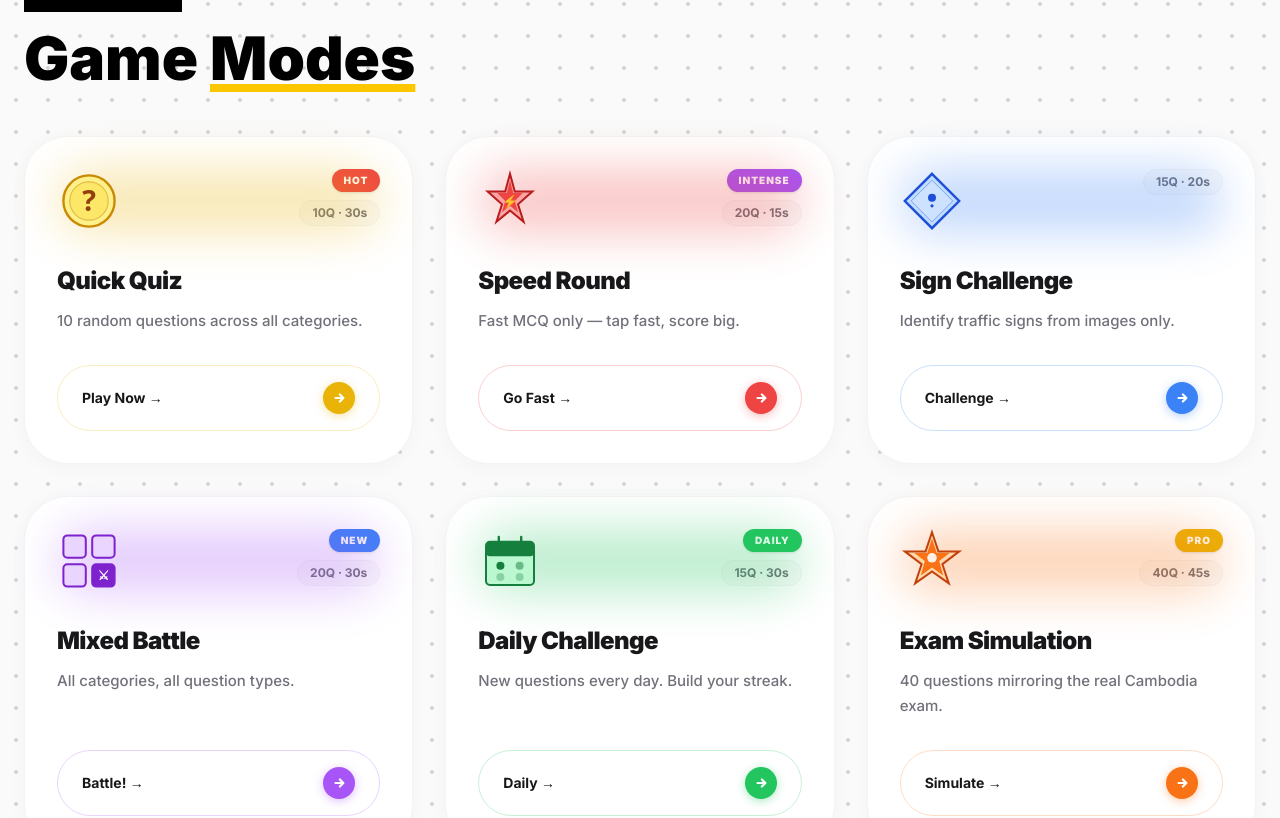
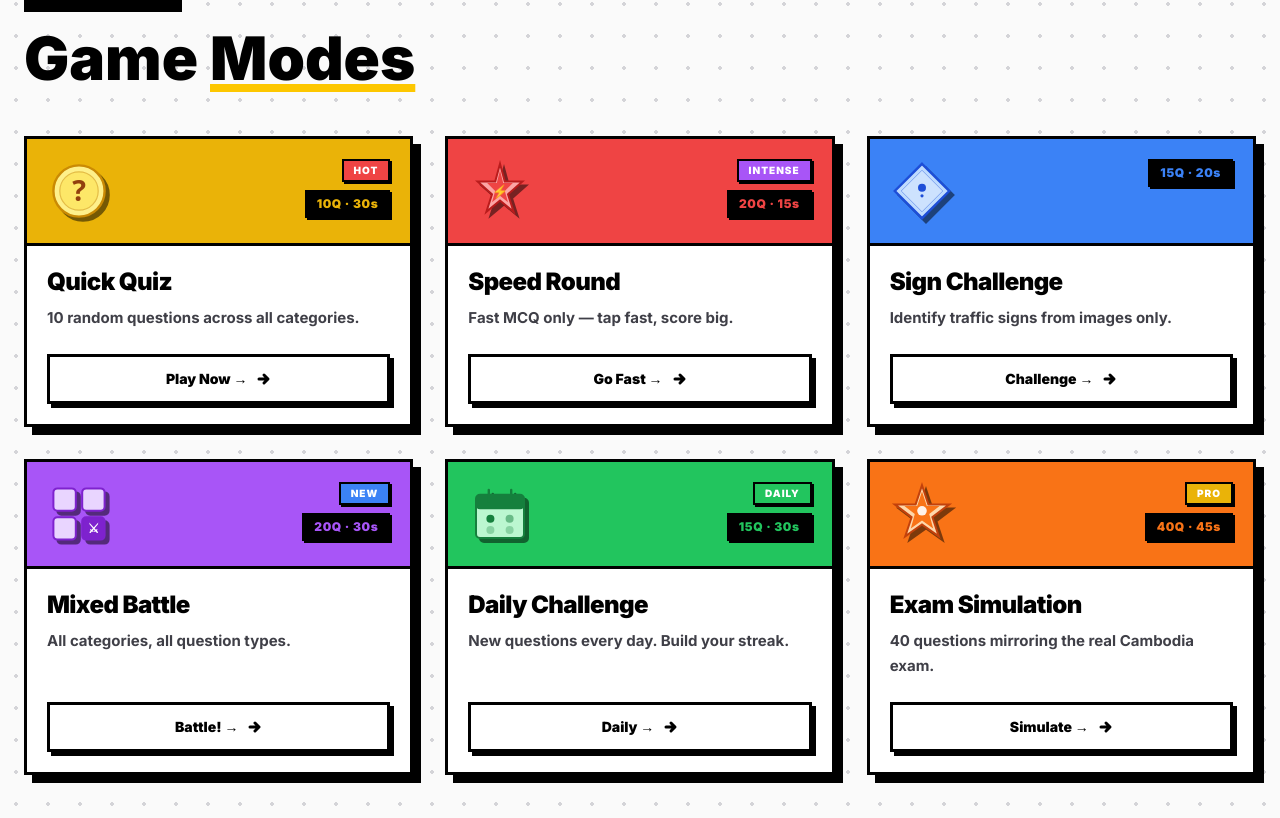
Before and after one commit to shiliaiwei/kesararam-with-digital, a Next.js app: page /play in a window 1280 px wide. Shown: the part 979-1797 px from the top of the page. Built offline with nearby package versions, Linux system fonts and the light colour scheme; no server answers; a web font is replaced by a local one.

Commit message:
feat: redesign play page cards with a brutalist aesthetic and custom arcade-style interactions

```diff
--- a/src/app/(public)/play/page.tsx
+++ b/src/app/(public)/play/page.tsx
@@ -107,36 +107,35 @@ function GameModeCard({ mode, index, kh, khFont }: {
   return (
     <Link
       href={mode.href}
-      className="group relative flex flex-col h-full bg-white rounded-3xl p-6 md:p-8 border border-zinc-100 shadow-[0_4px_20px_rgba(0,0,0,0.03)] transition-all duration-300 ease-out hover:-translate-y-2 hover:shadow-[0_20px_40px_rgba(0,0,0,0.08)] hover:border-zinc-200 active:scale-[0.98]"
+      className="group flex flex-col h-full bg-white border-[3px] border-black transition-all duration-150 hover:-translate-y-1 hover:-translate-x-1 active:translate-x-[8px] active:translate-y-[8px] outline-none"
+      style={{ boxShadow: "8px 8px 0 #000" }}
+      onPointerDown={(e) => { e.currentTarget.style.boxShadow = "0px 0px 0 #000"; }}
+      onPointerUp={(e) => { e.currentTarget.style.boxShadow = "8px 8px 0 #000"; }}
+      onPointerLeave={(e) => { e.currentTarget.style.boxShadow = "8px 8px 0 #000"; }}
     >
-      {/* Decorative subtle background gradient on hover */}
+      {/* Solid Color Header Row */}
       <div
-        className="absolute inset-0 rounded-3xl opacity-0 group-hover:opacity-[0.03] transition-opacity duration-300 pointer-events-none"
-        style={{ background: `radial-gradient(circle at top right, ${mode.color}, transparent 70%)` }}
-      />
-
-      {/* Header Row */}
-      <div className="relative flex justify-between items-start mb-8 z-10">
-        <div className="w-16 h-16 flex-shrink-0 transition-transform duration-500 cubic-bezier(0.34,1.56,0.64,1) group-hover:scale-110 group-hover:-rotate-6">
-          {/* Subtle colored glow behind icon */}
-          <div className="absolute inset-0 rounded-full blur-xl opacity-30" style={{ backgroundColor: mode.color }} />
-          <div className="relative w-full h-full">
-            <IconComp />
-          </div>
+        className="flex justify-between items-start p-5 border-b-[3px] border-black transition-colors duration-200"
+        style={{ backgroundColor: mode.color }}
+      >
+        <div className="w-16 h-16 flex-shrink-0 transition-transform duration-200 group-hover:scale-110 group-hover:-rotate-6"
+             style={{ filter: "drop-shadow(4px 4px 0 rgba(0,0,0,0.5))" }}>
+          <IconComp />
         </div>
 
-        {/* Clean Badges */}
+        {/* Brutalist Arcade Badges */}
         <div className="flex flex-col items-end gap-2">
           {mode.tag && (
             <span
-              className="px-3 py-1 rounded-full text-[10px] font-black tracking-widest text-white uppercase shadow-sm"
-              style={{ backgroundColor: mode.tagColor }}
+              className="px-2.5 py-0.5 text-[10px] font-black tracking-widest text-white uppercase border-[2px] border-black"
+              style={{ backgroundColor: mode.tagColor, boxShadow: "2px 2px 0 #000" }}
             >
               {mode.tag}
             </span>
           )}
           <span
-            className="text-xs font-bold px-3 py-1 rounded-full bg-zinc-50 text-zinc-500 border border-zinc-100 transition-colors group-hover:border-zinc-200 group-hover:text-zinc-700"
+            className="text-xs font-black px-2.5 py-1 bg-black text-white border-[2px] border-black tracking-wider transition-colors"
+            style={{ color: mode.color, boxShadow: "2px 2px 0 #000" }}
           >
             {mode.badge}
           </span>
@@ -144,38 +143,24 @@ function GameModeCard({ mode, index, kh, khFont }: {
       </div>
 
       {/* Content */}
-      <div className="relative flex flex-col flex-1 z-10">
-        <h3 className="text-2xl font-black text-zinc-900 tracking-tight mb-3 transition-colors duration-300" style={khFont}>
+      <div className="flex flex-col flex-1 p-5 bg-white group-hover:bg-zinc-50 transition-colors duration-200">
+        <h3 className="text-2xl font-black text-black tracking-tight mb-2" style={khFont}>
           {kh ? mode.titleKh : mode.title}
         </h3>
-        <p className="text-[15px] leading-relaxed text-zinc-500 font-medium mb-8 flex-1" style={khFont}>
+        <p className="text-[15px] leading-relaxed text-zinc-700 font-bold mb-6 flex-1" style={khFont}>
           {kh ? mode.descKh : mode.desc}
         </p>
 
-        {/* Clean Modern CTA Button */}
+        {/* Arcade CTA Button */}
         <div className="mt-auto">
           <div
-            className="w-full flex items-center justify-between px-6 py-4 rounded-2xl font-bold text-sm transition-all duration-300 overflow-hidden relative border"
-            style={{
-              backgroundColor: "transparent",
-              borderColor: `${mode.color}40`,
-            }}
+            className="w-full flex items-center justify-center gap-2 px-6 py-3 font-black text-sm border-[3px] border-black bg-white group-hover:bg-black group-hover:text-white transition-colors duration-200"
+            style={{ boxShadow: "4px 4px 0 #000" }}
           >
-            {/* Hover sweep background */}
-            <div
-              className="absolute inset-0 opacity-0 group-hover:opacity-10 transition-opacity duration-300"
-              style={{ backgroundColor: mode.color }}
-            />
-
-            <span className="relative z-10" style={{ color: "#18181b", ...khFont }}>{kh ? mode.ctaKh : mode.cta}</span>
-            <div
-              className="relative z-10 w-8 h-8 rounded-full flex items-center justify-center transition-transform duration-300 group-hover:translate-x-1"
-              style={{ backgroundColor: mode.color, color: "#fff", boxShadow: `0 2px 10px ${mode.color}60` }}
-            >
-              <svg width="14" height="14" viewBox="0 0 16 16" fill="none">
-                <path d="M4 8h8M9 4l4 4-4 4" stroke="currentColor" strokeWidth="2.5" strokeLinecap="round" strokeLinejoin="round" />
-              </svg>
-            </div>
+            <span style={khFont}>{kh ? mode.ctaKh : mode.cta}</span>
+            <svg width="16" height="16" viewBox="0 0 16 16" fill="none" className="group-hover:translate-x-1 transition-transform duration-200">
+              <path d="M4 8h8M9 4l4 4-4 4" stroke="currentColor" strokeWidth="3" strokeLinecap="round" strokeLinejoin="round" />
+            </svg>
           </div>
         </div>
       </div>
```
